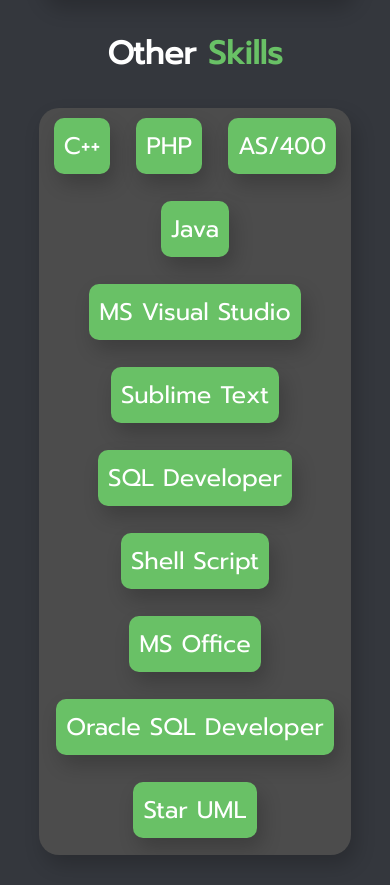
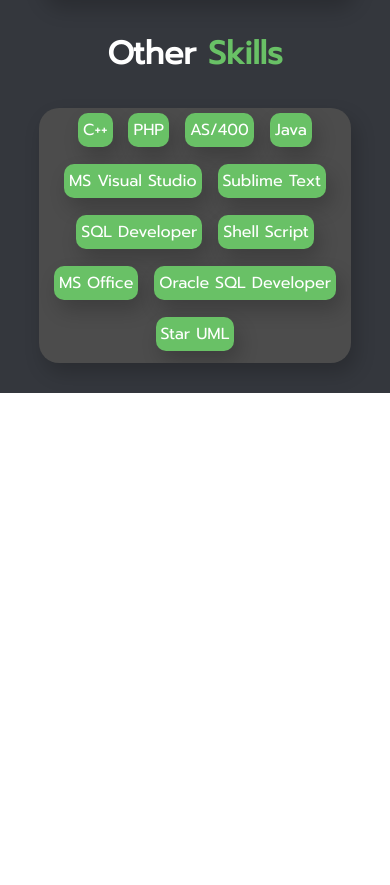
Before and after one commit to john-martinez/john-martinez.github.io, a plain HTML site: page index.html in a window 390 px wide. Shown: the part 2492-3377 px from the top of the page. After the commit the page ends 2885 px from the top, so only its background shows below. Drawn offline with Linux system fonts and the light colour scheme; a web font is replaced by a local one.

Commit message:
fix other skills font size for mobile

```diff
--- a/style.css
+++ b/style.css
@@ -325,6 +325,11 @@
 	.trait-wrapper i{
 		font-size: 5em;
 	}
+	.other-skills ul li{
+		font-size: 1em;
+		padding: 5px;
+		margin: 5px;
+	}
 }
 
 
```
